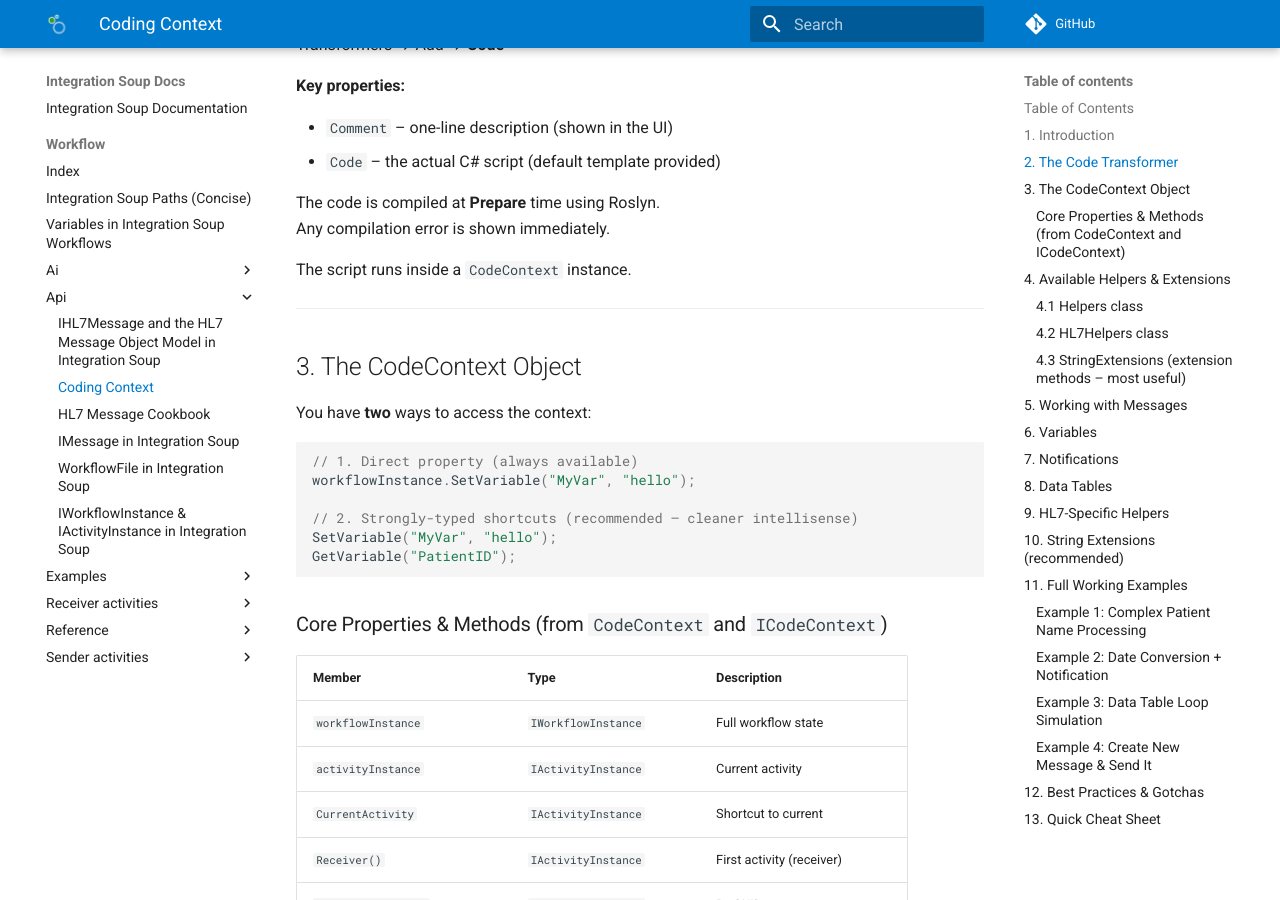
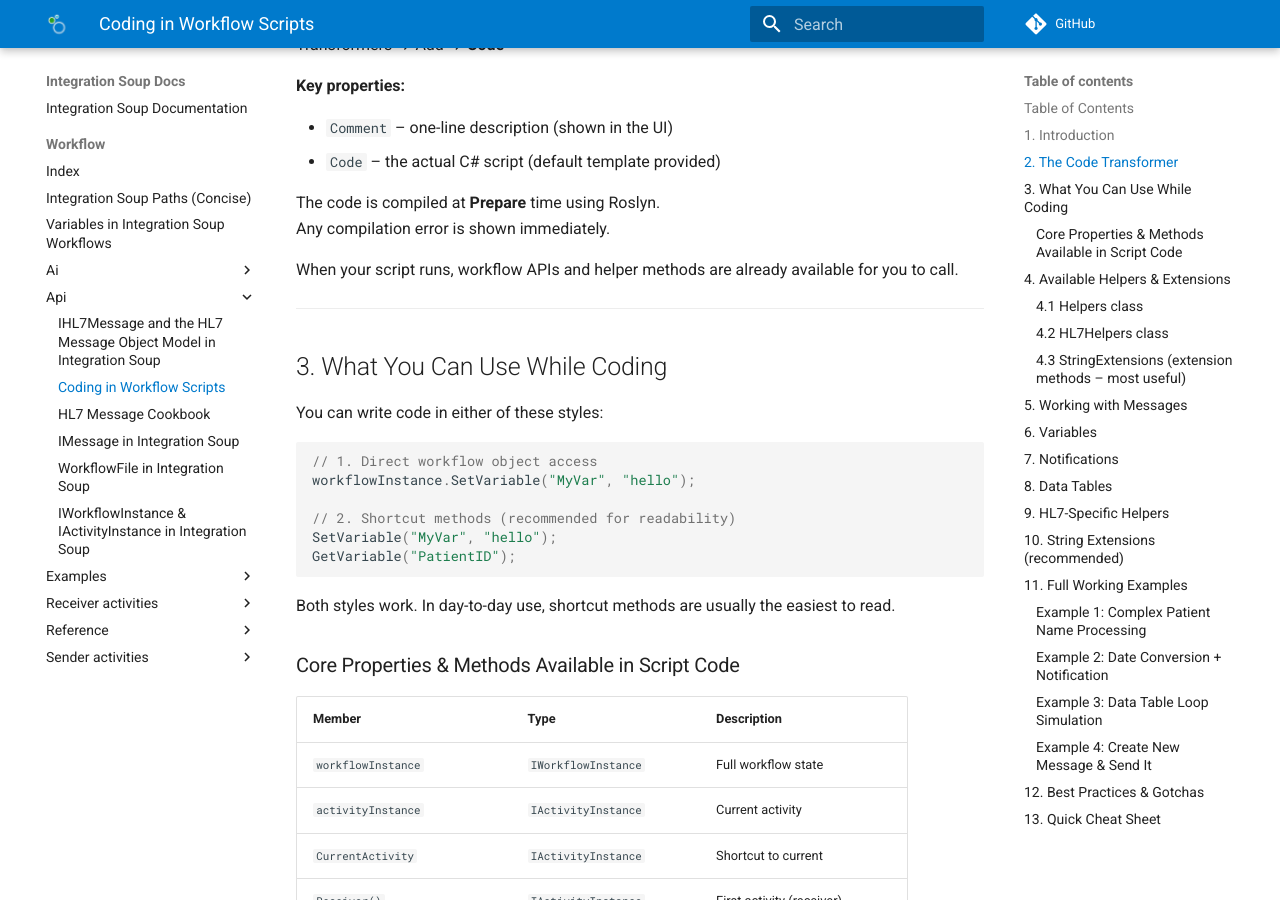
Before and after one commit to IntegrationSoup/Documentation, an MkDocs documentation site: the page built from docs/workflow/api/codingcontext.md, in a window 1280 px wide and 900 px high, scrolled down 1433 px. Built offline with MkDocs 1.6.1 and Material for MkDocs 9.7.7, drawn with Linux system fonts in a browser that asks for light colours; comment, search, counter and statistics services are not loaded; some of the changed text lies outside the part shown.

Commit message:
Refocus coding guide wording on practical script usage

````diff
--- a/docs/workflow/api/codingcontext.md
+++ b/docs/workflow/api/codingcontext.md
@@ -1,15 +1,15 @@
-# Coding Context
+# Coding in Workflow Scripts
 
 This is the **complete reference** for writing C# code inside Integration Soup workflows using the **Code Transformer**.
 
-Everything you need to know — the `CodeContext`, helpers, message handling, variables, notifications, data tables, HL7-specific functions, extensions, and real-world patterns — is here.
+Everything you need to write practical workflow code is here: helpers, message handling, variables, notifications, data tables, HL7-specific functions, extensions, and real-world patterns.
 
 ---
 
 ## Table of Contents
 - [1. Introduction](#1-introduction)
 - [2. The Code Transformer](#2-the-code-transformer)
-- [3. The CodeContext Object](#3-the-codecontext-object)
+- [3. What You Can Use While Coding](#3-what-you-can-use-while-coding)
 - [4. Available Helpers & Extensions](#4-available-helpers--extensions)
 - [5. Working with Messages](#5-working-with-messages)
 - [6. Variables](#6-variables)
@@ -53,24 +53,26 @@ Transformers → Add → **Code**
 The code is compiled at **Prepare** time using Roslyn.
 Any compilation error is shown immediately.
 
-The script runs inside a `CodeContext` instance.
+When your script runs, workflow APIs and helper methods are already available for you to call.
 
 ---
 
-## 3. The CodeContext Object
+## 3. What You Can Use While Coding
 
-You have **two** ways to access the context:
+You can write code in either of these styles:
 
 ```csharp
-// 1. Direct property (always available)
+// 1. Direct workflow object access
 workflowInstance.SetVariable("MyVar", "hello");
 
-// 2. Strongly-typed shortcuts (recommended – cleaner intellisense)
+// 2. Shortcut methods (recommended for readability)
 SetVariable("MyVar", "hello");
 GetVariable("PatientID");
 ```
 
-### Core Properties & Methods (from `CodeContext` and `ICodeContext`)
+Both styles work. In day-to-day use, shortcut methods are usually the easiest to read.
+
+### Core Properties & Methods Available in Script Code
 
 | Member                        | Type                  | Description |
 |-------------------------------|-----------------------|-----------|
````
